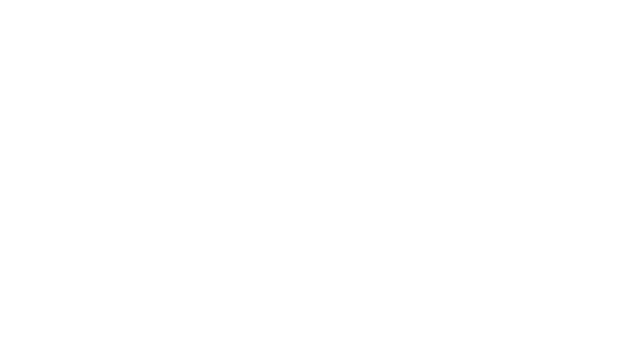
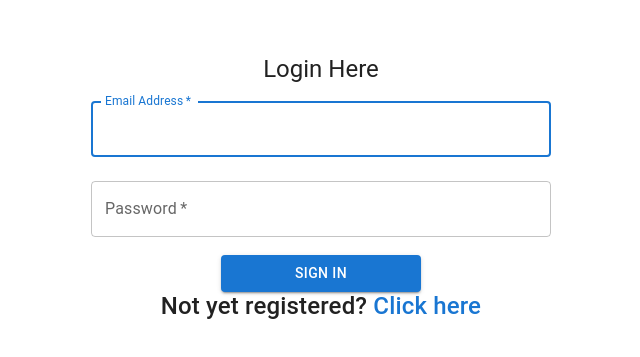
Before and after one commit to roger2020-ui/my-app, a React (Create React App) app: page / in a window 1280 px wide. Shown: the part 147-504 px from the top of the page, without its empty margins (109-749 px from the left). Built offline with nearby package versions, Linux system fonts and the light colour scheme; the HTML template or start-up script is replaced by a standard one.

Commit message:
created a simple login form; deleted a mistaken import in pages folder

```diff
--- a/src/App.js
+++ b/src/App.js
@@ -1,7 +1,9 @@
 import './App.css';
+import Login from './pages/Login';
 function App() {
   return (
     <>
+    <Login/>
     </>
   )
 }
--- a/src/components/LoginForm.jsx
+++ b/src/components/LoginForm.jsx
@@ -1,10 +1,79 @@
 import React from 'react'
-
+import {
+  TextField,
+  Button,
+  Grid,
+  CssBaseline,
+  Typography,
+  Link
+} from '@mui/material'
+import styled from 'styled-components'
 const LoginForm = () => {
+  const StyledWrapper = styled.div`
+    display: flex;
+    flex-direction: column;
+    justify-content: center;
+    /* align-items: center; */
+    text-align: center;
+    padding:180px;
+  `
+  const StyledGrid = styled.div`
+    /* border-style: solid; */
+    border-radius: 25px;
+    width: 500px;
+    /* height:300px; */
+    padding: 20px;
+    align-items: center;
+  `
   return (
-    <div>
-
-    </div>
+    <StyledWrapper>
+      <StyledGrid container component='main'>
+        <CssBaseline />
+        {/* LOGIN USER */}
+        <Grid item xs={false} sm={4} md={7} />
+        <Grid item xs={12} sm={8} md={5} elevation={6} square>
+          <Typography component='h1' variant='h5' sx={{ paddingTop: '0px' }}>
+            Login Here
+          </Typography>
+          <form>
+            <TextField
+              variant='outlined'
+              margin='normal'
+              required
+              fullWidth
+              id='email'
+              label='Email Address'
+              name='email'
+              autoComplete='email'
+              autoFocus
+            />
+            <TextField
+              variant='outlined'
+              margin='normal'
+              required
+              fullWidth
+              name='password'
+              label='Password'
+              type='password'
+              id='password'
+              autoComplete='current-password'
+            />
+            <Button
+              type='submit'
+              fullWidth
+              variant='contained'
+              color='primary'
+              sx={{ width: '200px', marginTop: '10px' }}
+            >
+              Sign In
+            </Button>
+          </form>
+          <h4>
+            Not yet registered? <Link underline="hover">Click here</Link>
+          </h4>
+        </Grid>
+      </StyledGrid>
+    </StyledWrapper>
   )
 }
 
--- a/src/components/index.js
+++ b/src/components/index.js
@@ -1,2 +1 @@
-export { default as Landing } from './Landing'
 export { default as LoginForm } from './LoginForm'
--- a/src/pages/Landing.jsx
+++ b/src/pages/Landing.jsx
@@ -2,9 +2,9 @@
 
 const Landing = () => {
   return (
-    <div>
-
-    </div>
+    <>
+      Landing
+    </>
   )
 }
 
--- a/src/pages/Login.jsx
+++ b/src/pages/Login.jsx
@@ -1,9 +1,9 @@
 import React from 'react'
-
+import { LoginForm } from '../components'
 const Login = () => {
   return (
     <div>
-      Login
+      <LoginForm/>
     </div>
   )
 }
--- a/src/pages/index.js
+++ b/src/pages/index.js
@@ -1,3 +1,3 @@
-export {default as Landing} from './Landing'
+export { default as Login } from './Login'
+export { default as Landing } from './Landing'
 export { default as Dashboard } from './Dashboard'
-export { default as Login } from './Login'
```
